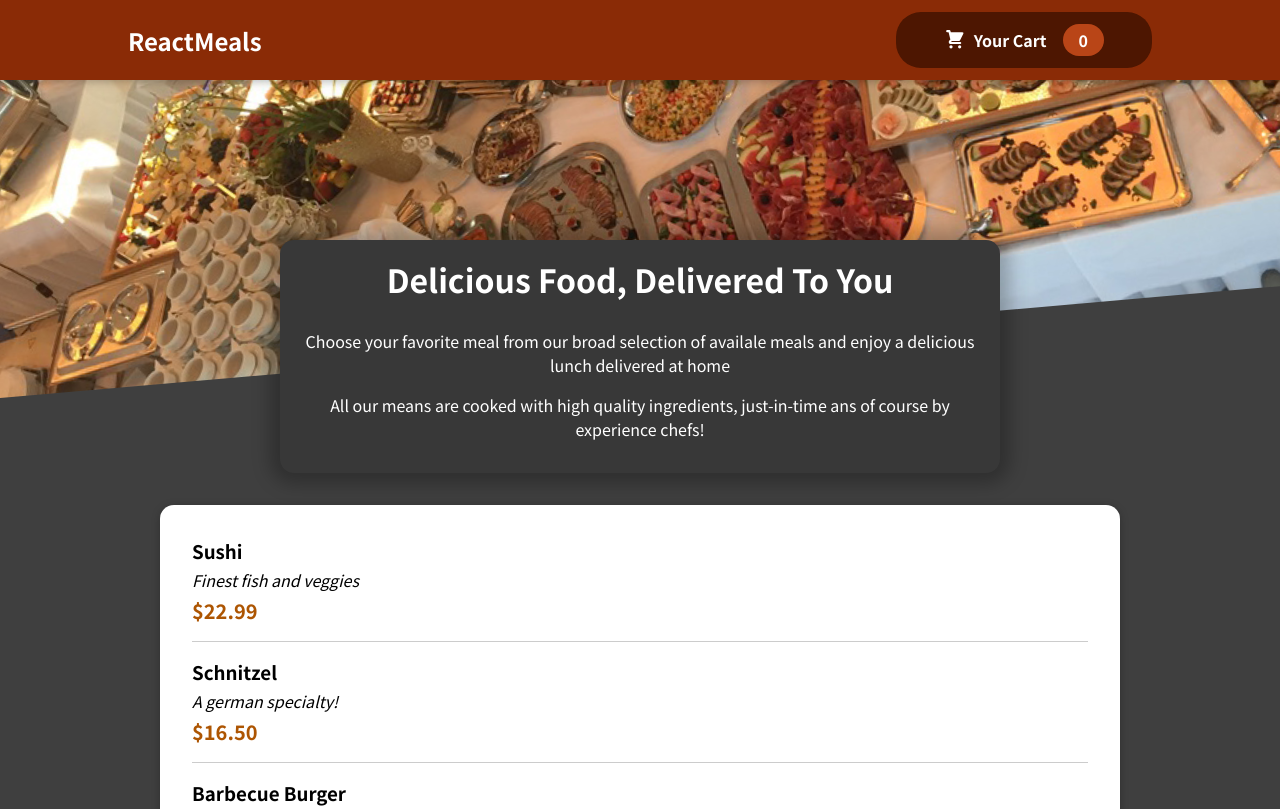
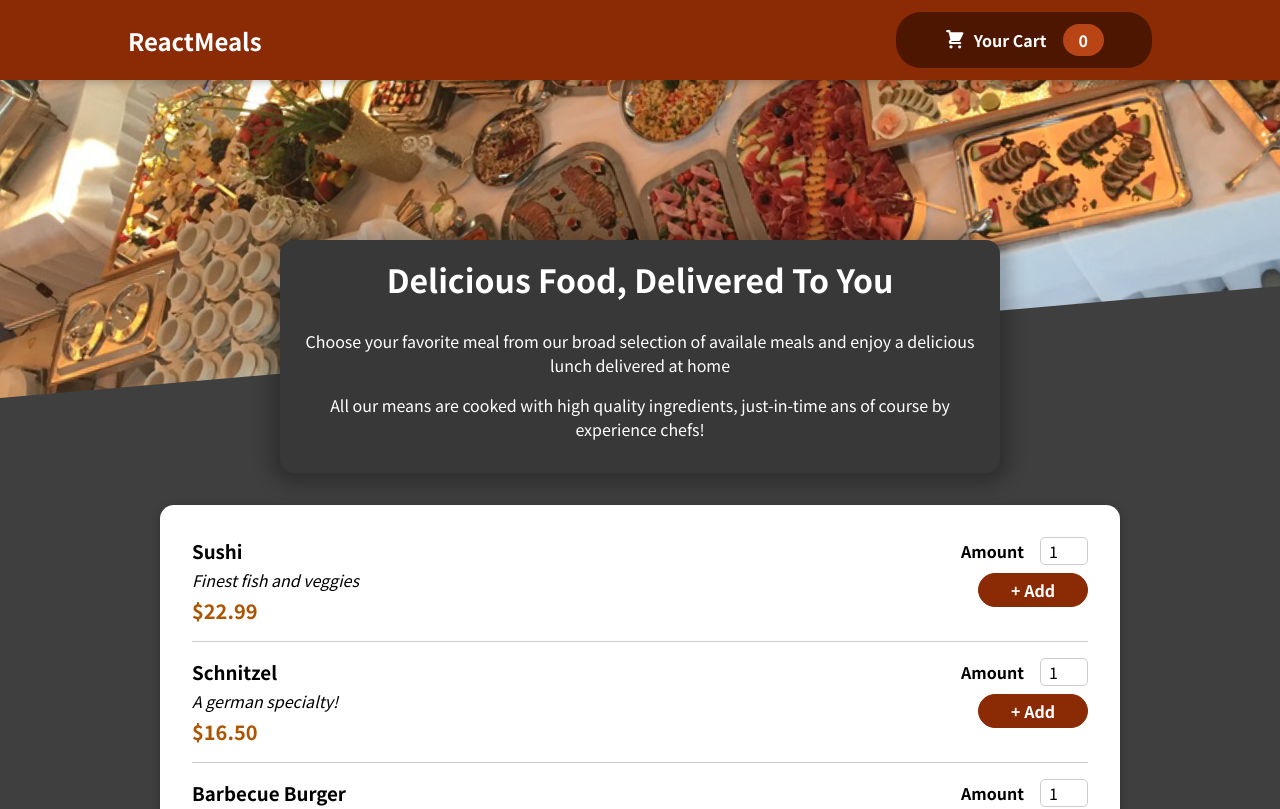
Before and after one commit to mohmyyy/Restaurant-Food-Ordering-App, a React (Create React App) app: page / in a window 1280 px wide. Shown: the top 809 px of the page. Built offline with nearby package versions, Linux system fonts and the light colour scheme.

Commit message:
added order button on form item

```diff
--- a/src/components/Meals/MealItem.js
+++ b/src/components/Meals/MealItem.js
@@ -1,4 +1,5 @@
 import classes from './MealItem.module.css'
+import MealItemForm from './MealItemForm';
 const MealItem = (props) => {
   const price = `$${props.price.toFixed(2)}`;
   return(
@@ -8,6 +9,7 @@
         <div className={classes.description}>{props.description}</div>
         <div className={classes.price}>{price}</div>
       </div>
+      <MealItemForm />
     </li>
   )
 }
--- /dev/null
+++ b/src/components/Meals/MealItemForm.js
@@ -0,0 +1,17 @@
+import classes from './MealItemForm.module.css'
+
+const MealItemForm = () => {
+  return (
+    <form className={classes.form}>
+      <div className={classes.input}>
+        <label htmlFor="amount">Amount</label>
+        <input type="number" value="1" id="amount"></input>
+      </div>
+      <footer>
+        <button className={classes.button} type="button"> + Add</button>
+      </footer>
+    </form>
+  );
+};
+
+export default MealItemForm
--- /dev/null
+++ b/src/components/Meals/MealItemForm.module.css
@@ -0,0 +1,39 @@
+.form {
+  text-align: right;
+}
+
+.input {
+  display: flex;
+  align-items: center;
+  margin-bottom: 0.5rem;
+}
+
+.input label {
+  font-weight: bold;
+  margin-right: 1rem;
+}
+
+.input input {
+  width: 3rem;
+  border-radius: 5px;
+  border: 1px solid #ccc;
+  font: inherit;
+  padding-left: 0.5rem;
+}
+
+.button {
+  font: inherit;
+  cursor: pointer;
+  background-color: #8a2b06;
+  border: 1px solid #8a2b06;
+  color: white;
+  padding: 0.25rem 2rem;
+  border-radius: 20px;
+  font-weight: bold;
+}
+
+.form button:hover,
+.form button:active {
+  background-color: #641e03;
+  border-color: #641e03;
+}
```
